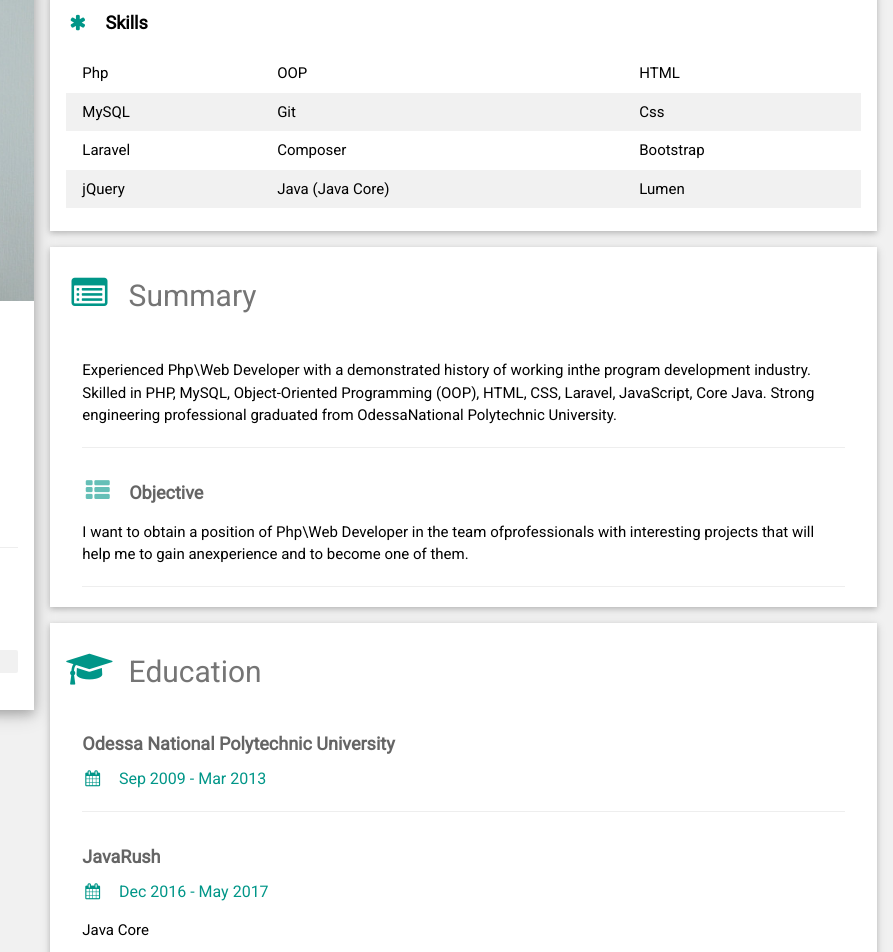
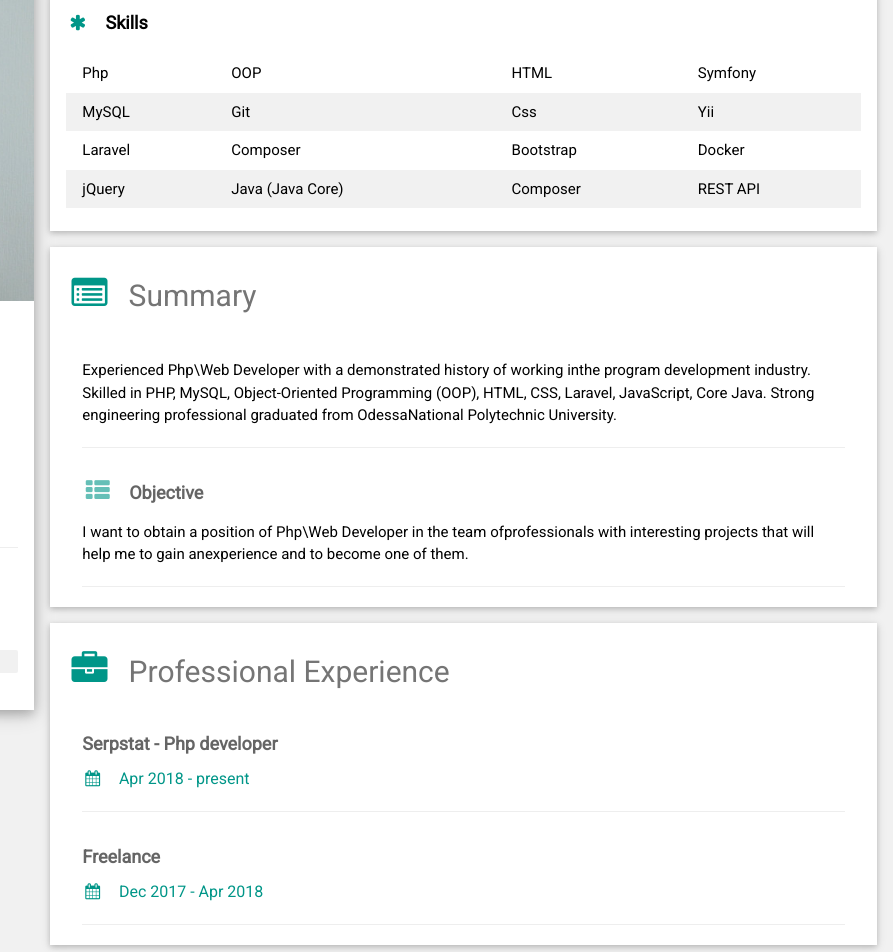
Before and after one commit to semnickolas/cv, a plain HTML site: page index.html in a window 1280 px wide. Shown: the part 200-1152 px from the top of the page, 387-1280 px from the left. Drawn offline with nearby package versions, Linux system fonts and the light colour scheme.

Commit message:
refs : adeded professional experience

```diff
--- a/index.html
+++ b/index.html
@@ -70,21 +70,25 @@
             <td>Php</td>
             <td>OOP</td>
             <td>HTML</td>
+            <td>Symfony</td>
           </tr>
           <tr>
             <td>MySQL</td>
             <td>Git</td>
             <td>Css</td>
+            <td>Yii</td>
           </tr>
           <tr>
             <td>Laravel</td>
             <td>Composer</td>
             <td>Bootstrap</td>
+            <td>Docker</td>
           </tr>
           <tr>
             <td>jQuery</td>
             <td>Java (Java Core)</td>
-            <td>Lumen</td>
+            <td>Composer</td>
+            <td>REST API</td>
           </tr>
         </table>
         <br>
@@ -104,6 +108,20 @@
           <p>I want to obtain a position of Php\Web Developer in the team ofprofessionals with
              interesting projects that will help me to gain anexperience and to become one of
              them.</p>
+          <hr>
+        </div>
+      </div>
+
+      <div class="w3-container w3-card w3-white w3-margin-bottom">
+        <h2 class="w3-text-grey w3-padding-16"><i class="fa fas fa-briefcase fa-fw w3-margin-right w3-xxlarge w3-text-teal"></i>Professional Experience</h2>
+        <div class="w3-container">
+          <h5 class="w3-opacity"><b>Serpstat - Php developer</b></h5>
+          <h6 class="w3-text-teal"><i class="fa fa-calendar fa-fw w3-margin-right"></i>Apr 2018 - present</h6>
+          <hr>
+        </div>
+        <div class="w3-container">
+          <h5 class="w3-opacity"><b>Freelance</b></h5>
+          <h6 class="w3-text-teal"><i class="fa fa-calendar fa-fw w3-margin-right"></i>Dec 2017 - Apr 2018</h6>
           <hr>
         </div>
       </div>
```
